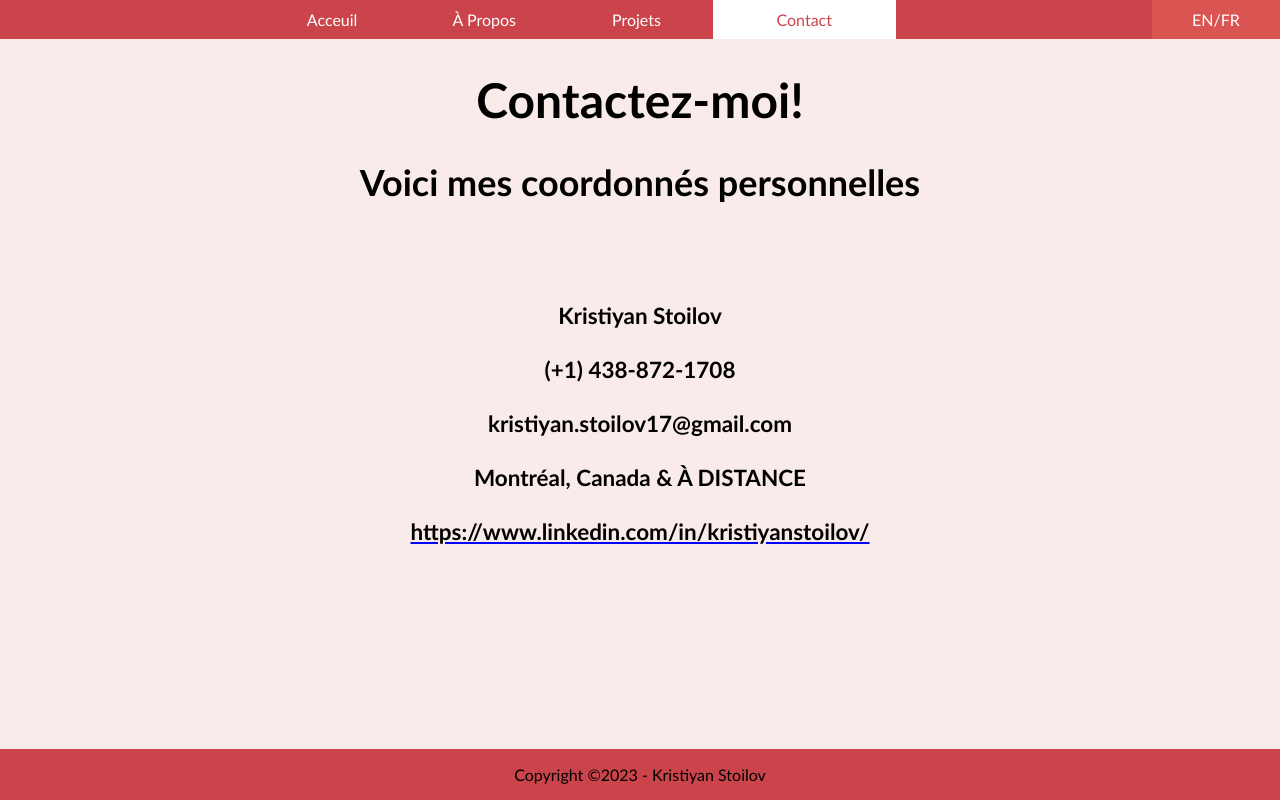
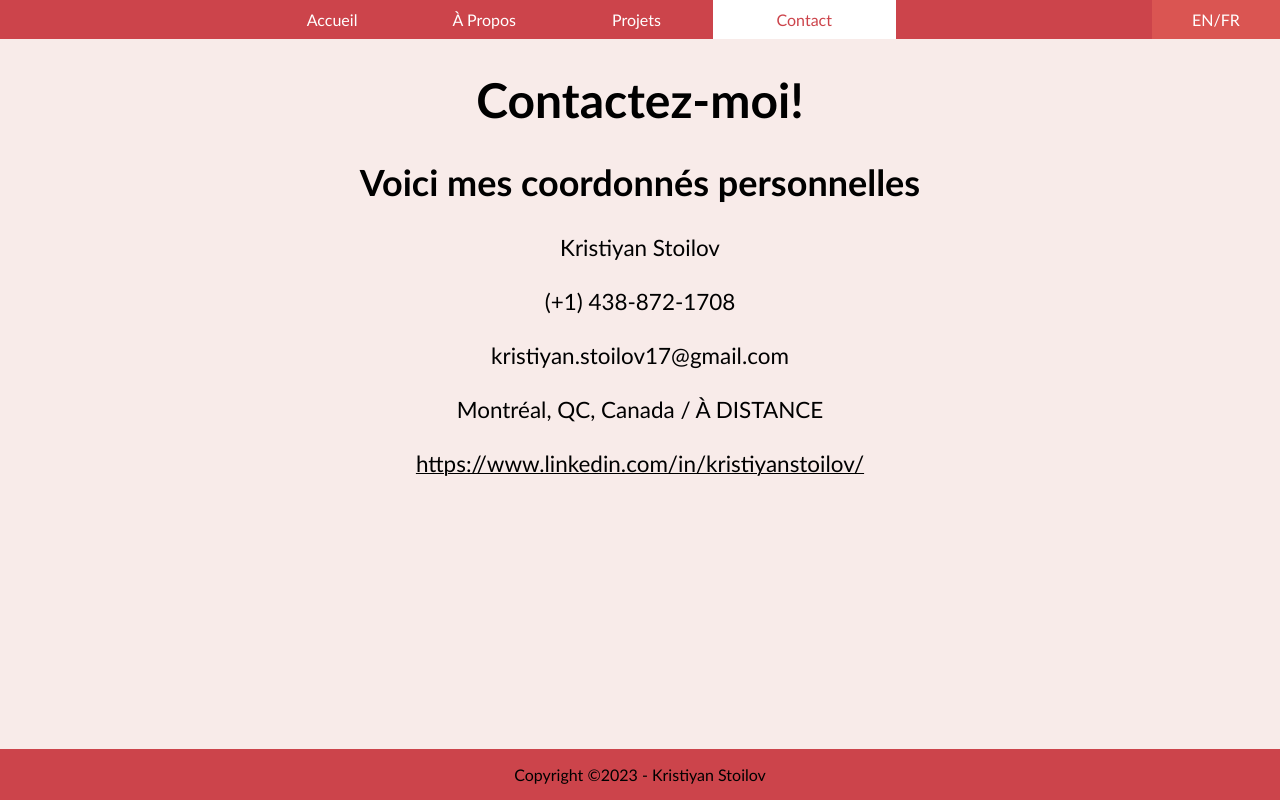
Before and after one commit to HyperpolyglotKris/HyperpolyglotKris.github.io, a plain HTML site: page french/contact.html in a window 1280 px wide. Drawn offline with Linux system fonts and the light colour scheme.

Commit message:
Adjustments

```diff
--- a/css/styles.css
+++ b/css/styles.css
@@ -89,10 +89,8 @@ article a {
     display: grid;
     grid-template-columns: 1fr 1fr;
     column-gap: 12px;
-    /* background-color: rgba(204, 68, 75, 0.4); */
     border-radius: 12px;
     padding: 24px 6px;
-    /* outline: solid black 1px; */
 }
 
 .profile-photo img {
@@ -154,15 +152,18 @@ article a {
 /* Contact Elements */
 
 .contact-info {
-    display: grid;
     text-align: center;
     font-size: 1.2rem;
+}
+
+.contact-info h3 {
+    font-weight: 500;
 }
 
 .contact-info a:visited,
 .contact-info a {
     color: black;
-    text-decoration: underline solid blue;
+    text-decoration: underline solid 1px black;
 }
 
 /* Footer */
@@ -188,7 +189,7 @@ footer p {
 }
 
 /* Media */
-@media screen and (max-width: 600px) {
+@media screen and (max-width: 1024px) {
     header {
         grid-template-columns: 1fr;
     }
@@ -235,6 +236,5 @@ footer p {
     .contact-info h3 {
         overflow: hidden;
         text-overflow: ellipsis;
-        font-weight: 500;
     }
 }
--- a/french/contact.html
+++ b/french/contact.html
@@ -15,7 +15,7 @@
         <div class="content-wrap">
             <header>
                 <div class="header-main">
-                    <a href="index.html">Acceuil</a>
+                    <a href="index.html">Accueil</a>
                     <a href="about.html">À Propos</a>
                     <a href="projects.html">Projets</a>
                     <a id="active" href="contact.html">Contact</a>
@@ -30,7 +30,6 @@
                     <h2>Voici mes coordonnés personnelles</h2>
                 </div>
                 <div class="contact-info">
-                    <h3></h3>
                     <h3>
                         Kristiyan Stoilov
                         <br><br>
@@ -38,7 +37,7 @@
                         <br><br>
                         kristiyan.stoilov17@gmail.com
                         <br><br>
-                        Montréal, Canada & À DISTANCE
+                        Montréal, QC, Canada / À DISTANCE
                         <br><br>
                         <a
                             href="https://www.linkedin.com/in/kristiyanstoilov/">https://www.linkedin.com/in/kristiyanstoilov/</a>
```
Also changed, not shown: about.html (+1 -1 lines), contact.html (+1 -2 lines), french/about.html (+2 -2 lines), french/index.html (+2 -2 lines), french/projects.html (+2 -2 lines).
